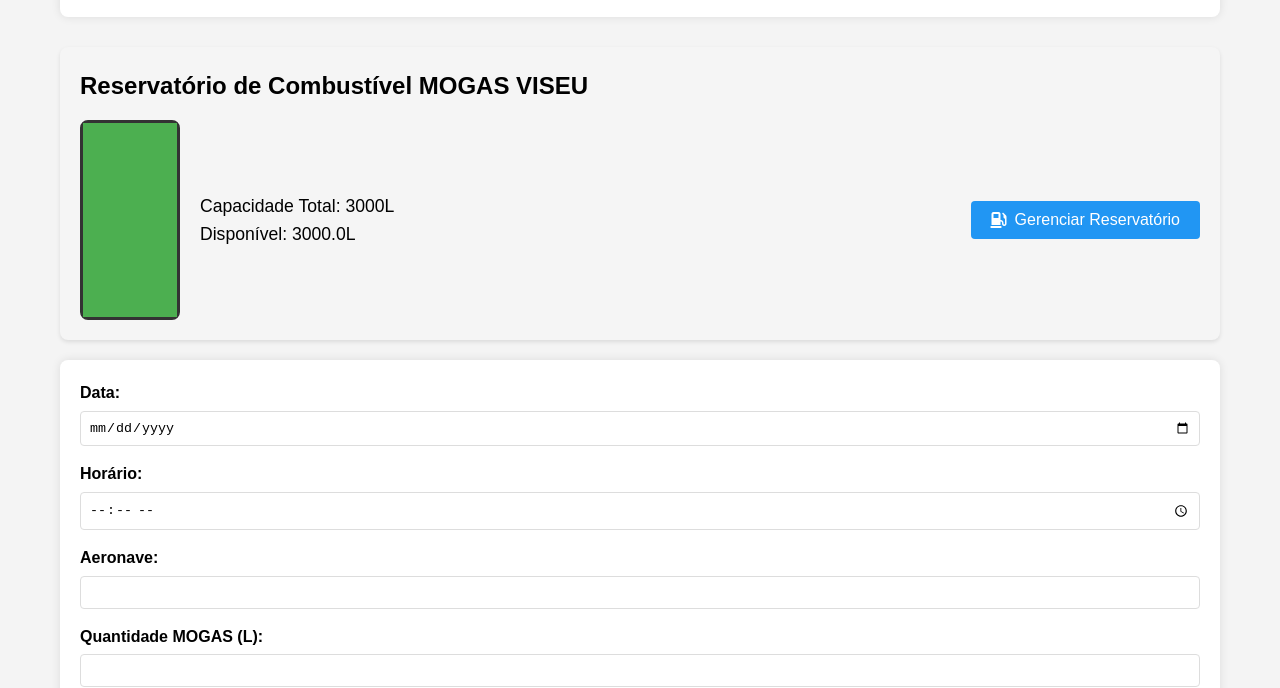
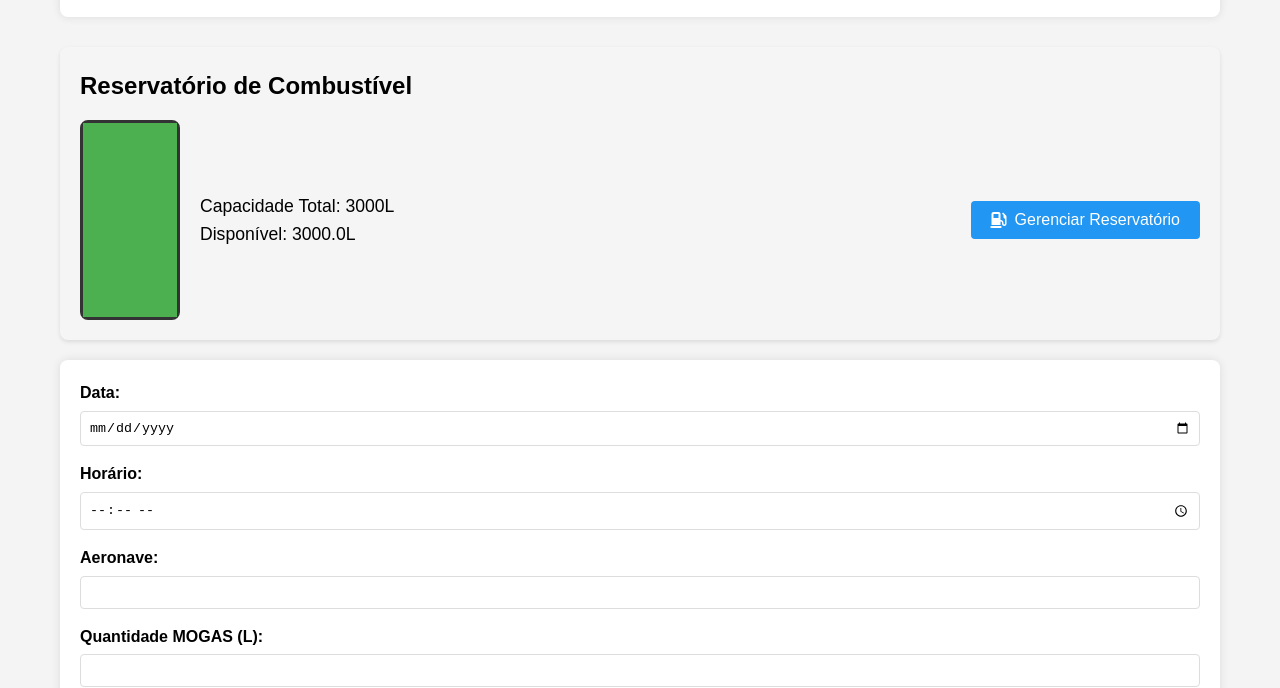
Before and after one commit to Pablo-Adriano-Silveira/Combustivel, a plain HTML site: page index.html in a window 1280 px wide. Shown: the part 123-811 px from the top of the page. Drawn offline with nearby package versions, Linux system fonts and the light colour scheme.

Commit message:
Update index.html
Mudanças de text

```diff
--- a/index.html
+++ b/index.html
@@ -69,7 +69,7 @@
 
         <!-- Manter apenas a exibição do reservatório -->
         <div class="reservatorio-container">
-            <h2>Reservatório de Combustível MOGAS VISEU</h2>
+            <h2>Reservatório de Combustível </h2>
             <div class="reservatorio-info">
                 <div class="nivel-combustivel">
                     <div class="tanque">
```
